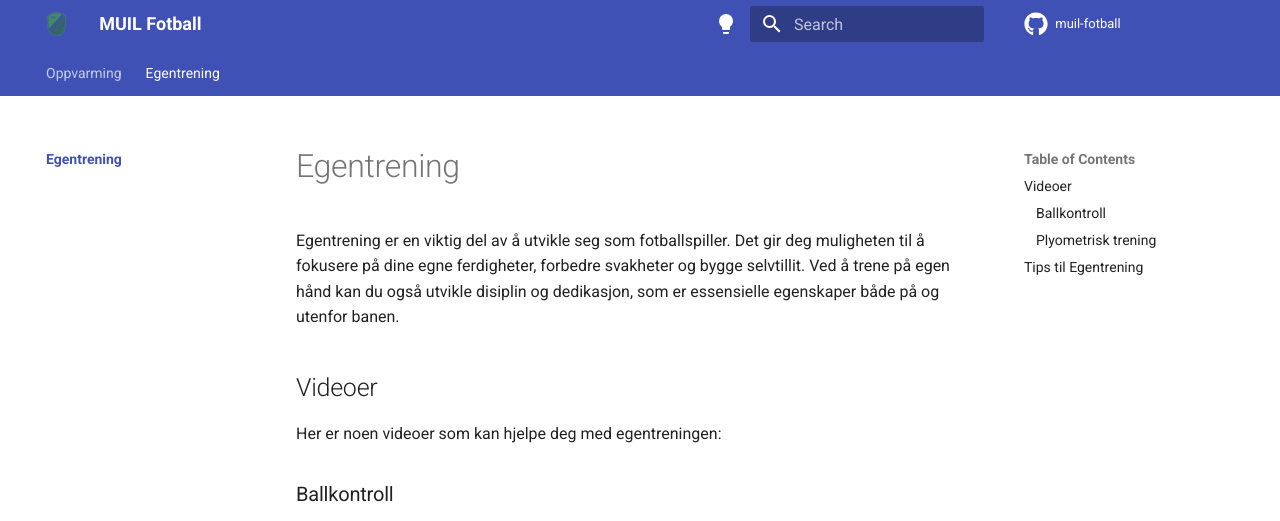
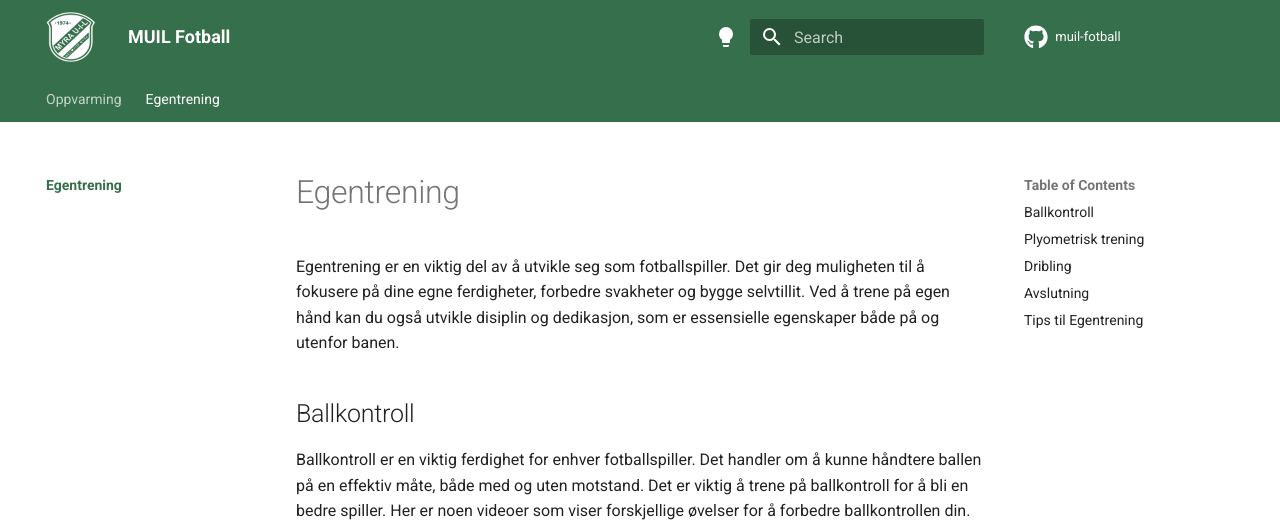
Before and after one commit to lewiuberg/muil-fotball, an MkDocs documentation site: the page built from docs/egentrening/index.md, in a window 1280 px wide and 1400 px high, cut to the strip 0-521 px from the top of the window. Built offline with MkDocs 1.6.1 and Material for MkDocs 9.7.7, drawn with Linux system fonts in a browser that asks for light colours; comment, search, counter and statistics services are not loaded; some of the changed text lies outside the part shown.

Commit message:
Add logo images and update MkDocs configuration for logo and favicon

```diff
--- a/docs/egentrening/index.md
+++ b/docs/egentrening/index.md
@@ -2,11 +2,10 @@
 
 Egentrening er en viktig del av å utvikle seg som fotballspiller. Det gir deg muligheten til å fokusere på dine egne ferdigheter, forbedre svakheter og bygge selvtillit. Ved å trene på egen hånd kan du også utvikle disiplin og dedikasjon, som er essensielle egenskaper både på og utenfor banen.
 
-## Videoer
+## Ballkontroll
 
-Her er noen videoer som kan hjelpe deg med egentreningen:
-
-### Ballkontroll
+Ballkontroll er en viktig ferdighet for enhver fotballspiller. Det handler om å kunne håndtere ballen på en effektiv måte, både med og uten motstand.
+Det er viktig å trene på ballkontroll for å bli en bedre spiller. Her er noen videoer som viser forskjellige øvelser for å forbedre ballkontrollen din.
 
 <video controls width="300" poster="https://github.com/lewiuberg/muil-fotball/blob/master/docs/assets/img/ballkontroll/ballkontroll-1.png?raw=true">
    <source src="https://github.com/lewiuberg/muil-fotball/blob/master/docs/assets/videos/ballkontroll/ballkontroll-1.mp4?raw=true" type="video/mp4">
@@ -22,7 +21,7 @@ Her er noen videoer som kan hjelpe deg med egentreningen:
 </video>
 <p>Kilde: <a href="https://www.facebook.com/reel/1161947338577807" target="_blank">Facebook</a></p>
 
-### Plyometrisk trening
+## Plyometrisk trening
 
 Plyometrisk trening er en form for trening som fokuserer på å utvikle eksplosiv styrke og hurtighet. Dette kan være spesielt nyttig for fotballspillere, da det kan forbedre både sprint og hopp.
 
@@ -32,6 +31,14 @@ Plyometrisk trening er en form for trening som fokuserer på å utvikle eksplosi
 </video>
 <p>Kilde: <a href="https://www.facebook.com/reel/1684568292434902" target="_blank">Facebook</a></p>
 
+## Dribling
+
+Kommer ettter hvert :)
+
+## Avslutning
+
+Kommer ettter hvert :)
+
 ## Tips til Egentrening
 
 - Sett deg klare mål for hva du ønsker å oppnå.
--- /dev/null
+++ b/docs/stylesheets/extra.css
@@ -0,0 +1,67 @@
+:root {
+  /* Primary color shades */
+  --md-primary-fg-color: #356f4b;
+  --md-primary-fg-color--light: #5e9c7b;
+  --md-primary-fg-color--dark: #1f4a2f;
+  --md-primary-bg-color: hsla(0, 0%, 100%, 1);
+  --md-primary-bg-color--light: hsla(0, 0%, 100%, 0.7);
+  --md-text-link-color: hsla(231, 48%, 48%, 1);
+
+  /* Accent color shades */
+  --md-accent-fg-color: #33714c;
+  --md-accent-fg-color--transparent: hsla(189, 100%, 37%, 0.1);
+  --md-accent-bg-color: hsla(0, 0%, 100%, 1);
+  --md-accent-bg-color--light: hsla(0, 0%, 100%, 0.7);
+}
+
+:root > * {
+  /* Code block color shades */
+  /* --md-code-bg-color: rgb(148, 55, 55); */
+  /* --md-code-fg-color: hsla(200, 18%, 26%, 1); */
+
+  /* Footer */
+  --md-footer-bg-color: #33714c;
+  --md-footer-bg-color--dark: hsla(0, 0%, 0%, 0.32);
+  --md-footer-fg-color: hsla(0, 0%, 100%, 1);
+  --md-footer-fg-color--light: hsla(0, 0%, 100%, 0.7);
+  --md-footer-fg-color--lighter: hsla(0, 0%, 100%, 0.3);
+}
+
+/* Logo */
+.md-header__button.md-logo img,
+.md-header__button.md-logo svg {
+  height: 2.5rem;
+  width: 2.5rem;
+}
+
+
+/* .md-sidebar--primary {
+  width: 15rem !important;
+  left: -15rem !important;
+} */
+
+/* img {
+  height: auto;
+  width: auto;
+  border: 1px solid #ddd;
+  border-radius: 6px;
+  padding: 4px;
+  background-color: #fff;
+}
+
+.shadow {
+  box-shadow: 0 4px 8px 0 rgba(0, 0, 0, 0.2), 0 6px 20px 0 rgba(0, 0, 0, 0.19);
+}
+
+.zoom {
+  transition: transform ease-in-out 0.5s;
+  cursor: zoom-in;
+}
+
+.image-zoom-large {
+  transform: scale(1.5);
+  cursor: zoom-out;
+  box-shadow: 0 4px 8px 0 rgba(0, 0, 0, 0.2), 0 6px 20px 0 rgba(0, 0, 0, 0.19);
+  z-index: 100;
+  position: absolute;
+} */
--- a/mkdocs.yml
+++ b/mkdocs.yml
@@ -9,19 +9,19 @@ theme:
   name: material
   icon:
     repo: fontawesome/brands/github
-  logo: assets/img/logo.png
-  favicon: assets/img/favicon.ico
+  logo: assets/img/logo/logo_white.png
+  favicon: assets/img/logo/favicon.ico
   language: en
   palette:
     - scheme: default
-      primary: indigo
-      accent: deep purple
+      primary: custom
+      accent: custom
       toggle:
         icon: material/lightbulb
         name: Switch to dark mode
     - scheme: slate
-      primary: indigo
-      accent: deep purple
+      primary: custom
+      accent: custom
       toggle:
         icon: material/lightbulb-outline
         name: Switch to light mode
@@ -111,9 +111,8 @@ extra:
     - icon: fontawesome/brands/stack-overflow
       link: https://stackoverflow.com/users/10685529/lewi-uberg
       name: Author on Stack Overflow
-# extra_css:
-#   - css/extra.css
-#   - stylesheets/oad.css
+extra_css:
+  - stylesheets/extra.css
 # extra_javascript:
 #   - javascripts/extra.js
 copyright: Copyright &copy; 2025 - 2025 Lewi Lie Uberg
```
Also changed, not shown: docs/assets/img/logo/favicon.ico (renamed from docs/assets/img/favicon.ico), docs/assets/img/logo/logo.png (renamed from docs/assets/img/logo.png), docs/assets/img/logo/logo_black.png (renamed from docs/assets/img/logo_black.png), docs/assets/img/logo/logo_white.png (renamed from docs/assets/img/logo_white.png).
